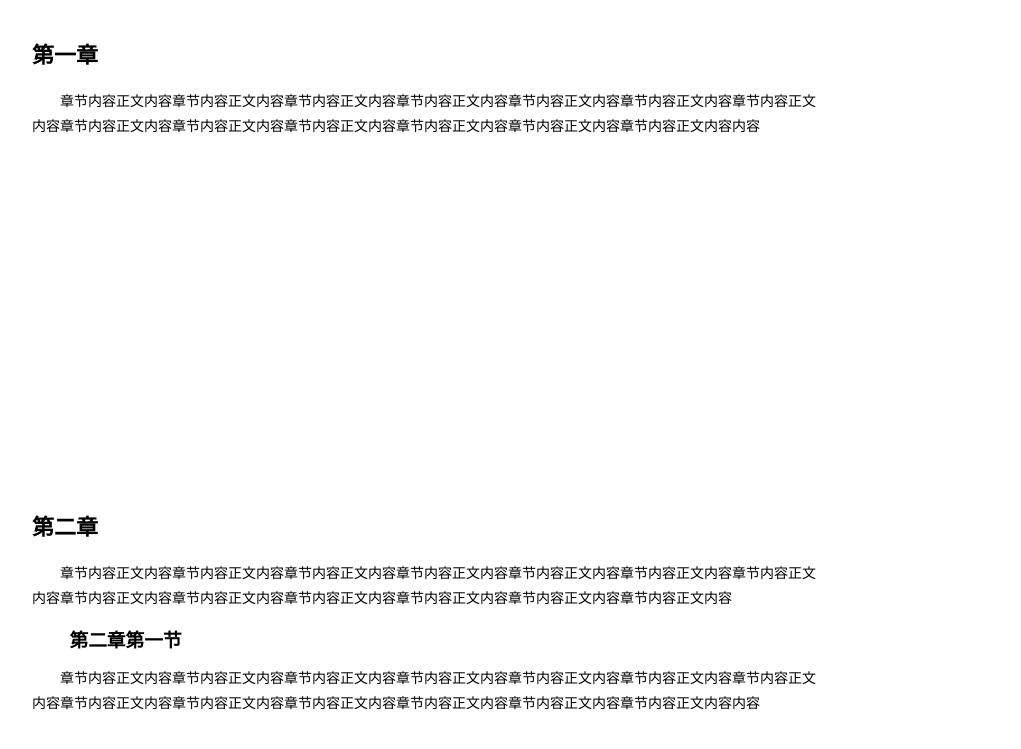
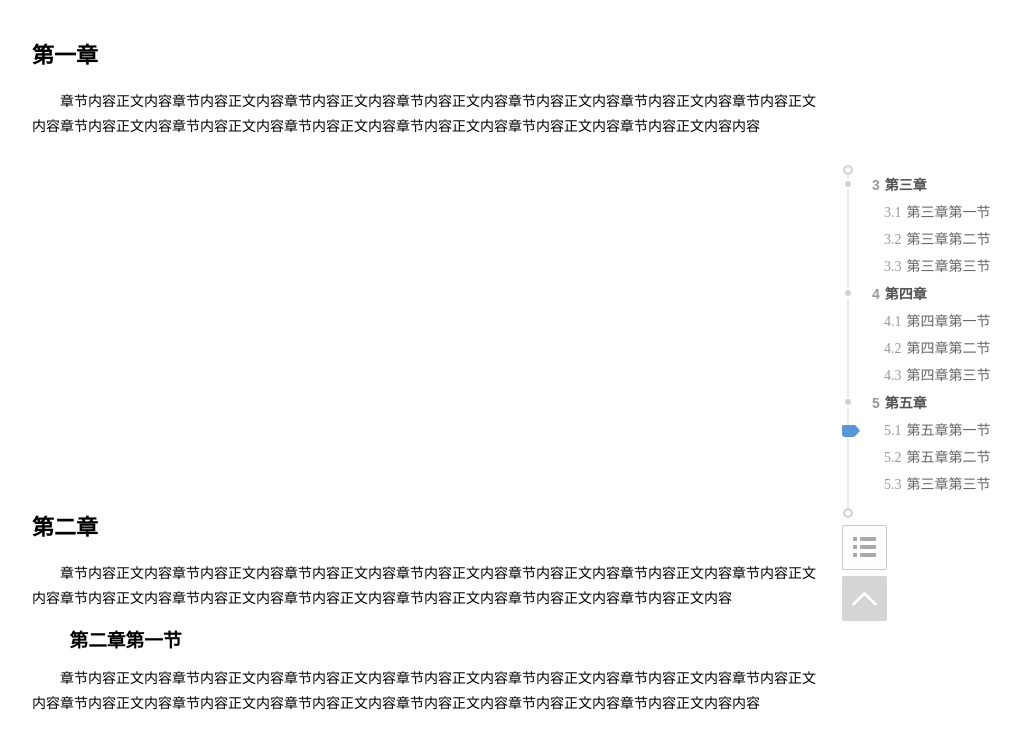
Before and after one commit to Heanes/autoCatalog.js, a plain HTML site: page index.html in a window 1280 px wide. Shown: the part 169-918 px from the top of the page, without its empty margins (43-1064 px from the left). Drawn offline with Linux system fonts and the light colour scheme.

Commit message:
update demo content

```diff
--- a/index.html
+++ b/index.html
@@ -64,7 +64,7 @@
                 <p style="height:600px;"></p>
             </div>
         </div>
-        <div class="side-content" id="articleCatalog1"></div>
+        <div class="side-content" id="articleCatalog"></div>
     </div>
 </div>
 <script type="text/javascript" src="js/jquery.min.js"></script>
```
